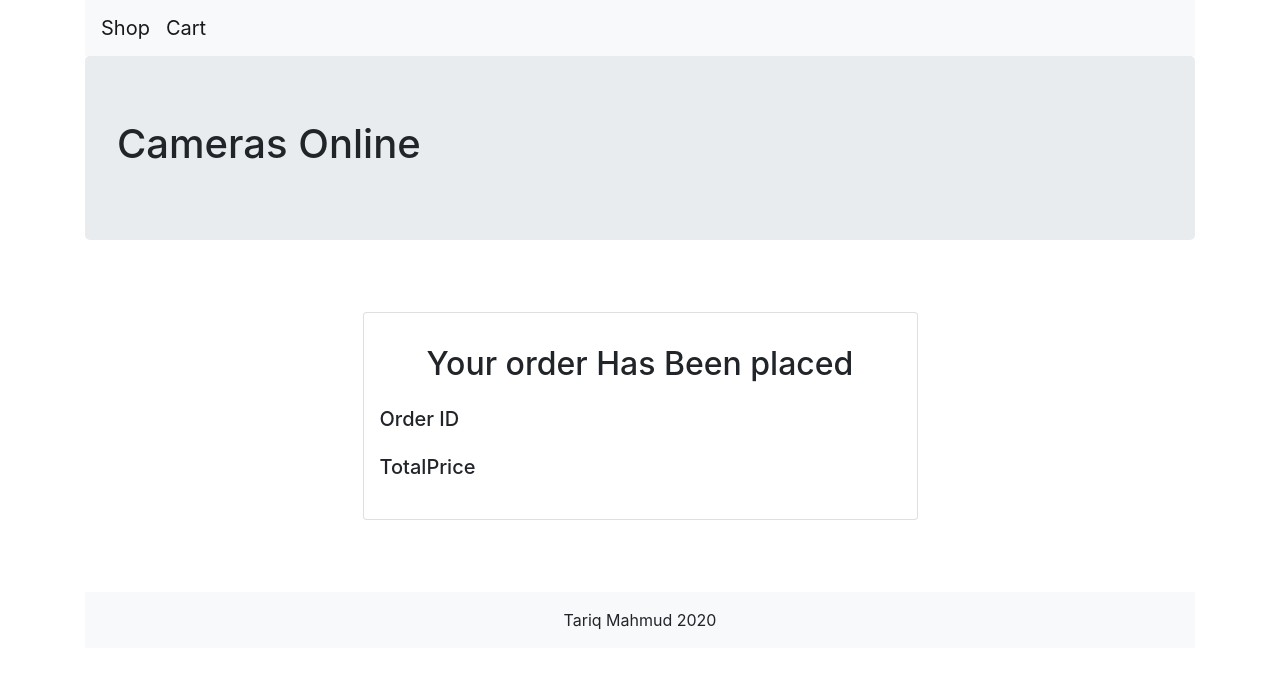
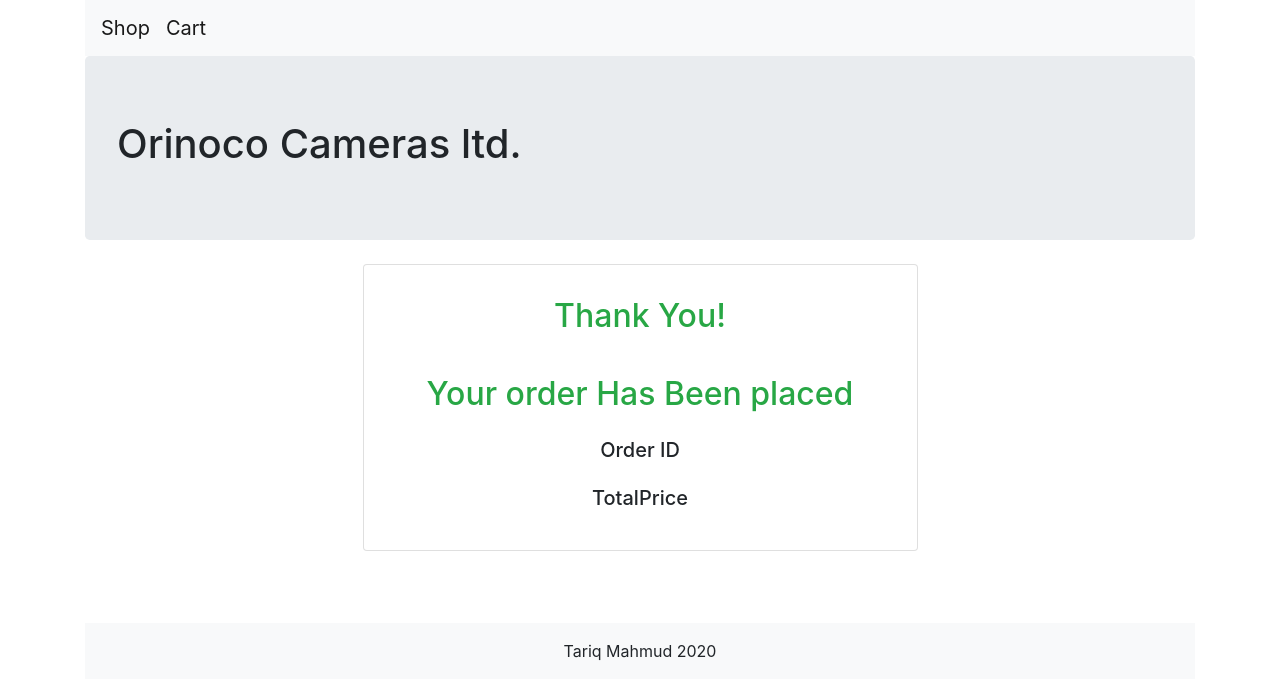
Before and after one commit to tm786tm/project5, a website: page confirmation.html in a window 1280 px wide. Drawn offline with nearby package versions, Linux system fonts and the light colour scheme.

Commit message:
some style changes

```diff
--- a/confirmation.html
+++ b/confirmation.html
@@ -5,7 +5,7 @@
     <meta charset="UTF-8">
     <meta name="viewport" content="width=device-width, initial-scale=1.0">
 
-    <title>Cameras</title>
+    <title>Orinoco Cameras ltd - Confirmation</title>
 
     <link href="https://stackpath.bootstrapcdn.com/bootstrap/4.4.1/css/bootstrap.min.css" rel="stylesheet"
         integrity="sha384-Vkoo8x4CGsO3+Hhxv8T/Q5PaXtkKtu6ug5TOeNV6gBiFeWPGFN9MuhOf23Q9Ifjh" crossorigin="anonymous">
@@ -18,12 +18,13 @@
             <a href="cart.html" class="navbar-brand">Cart</a>
         </nav>
         <header class="jumbotron m-0">
-            <h1>Cameras Online</h1>
+            <h1>Orinoco Cameras ltd.</h1>
         </header>
-        <br><br><br>
+        <br>
         <main class="row m-0">
-            <div class="card col-12 col-sm-6 card p-3 mx-auto">
-                <h2 class="text-center p-3">Your order Has Been placed</h2>
+            <div class="card col-12 col-sm-6 card p-3 mx-auto text-center">
+                <h2 class="text-success p-3">Thank You!</h2>
+                <h2 class="text-success p-3">Your order Has Been placed</h2>
                 <h5>Order ID</h5>
                 <p id="orderId"></p>
                 <h5>TotalPrice</h5>
```
Also changed, not shown: cart.html (+2 -2 lines), index.html (+2 -2 lines), item.html (+2 -2 lines), mycart.js (+11 -12 lines).
